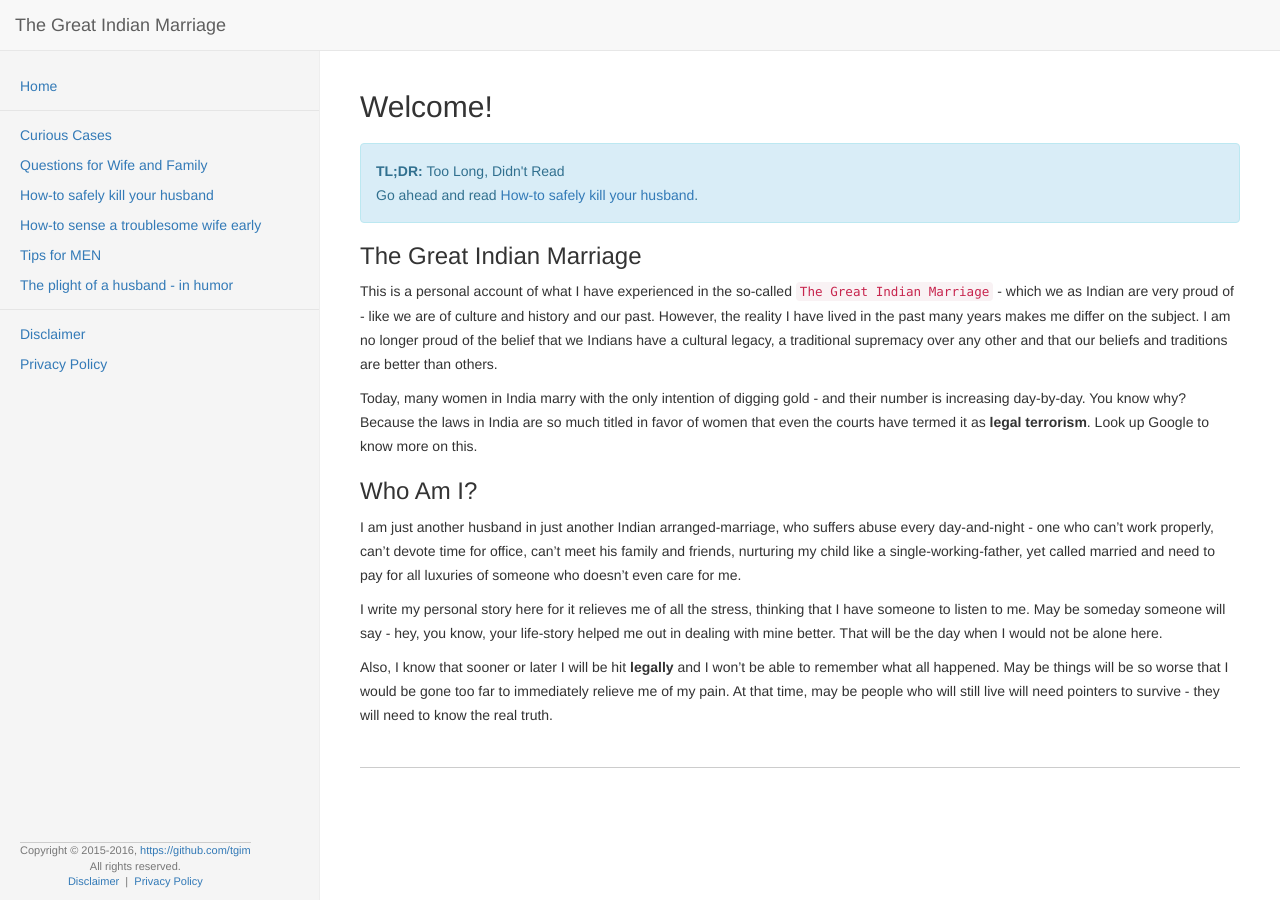
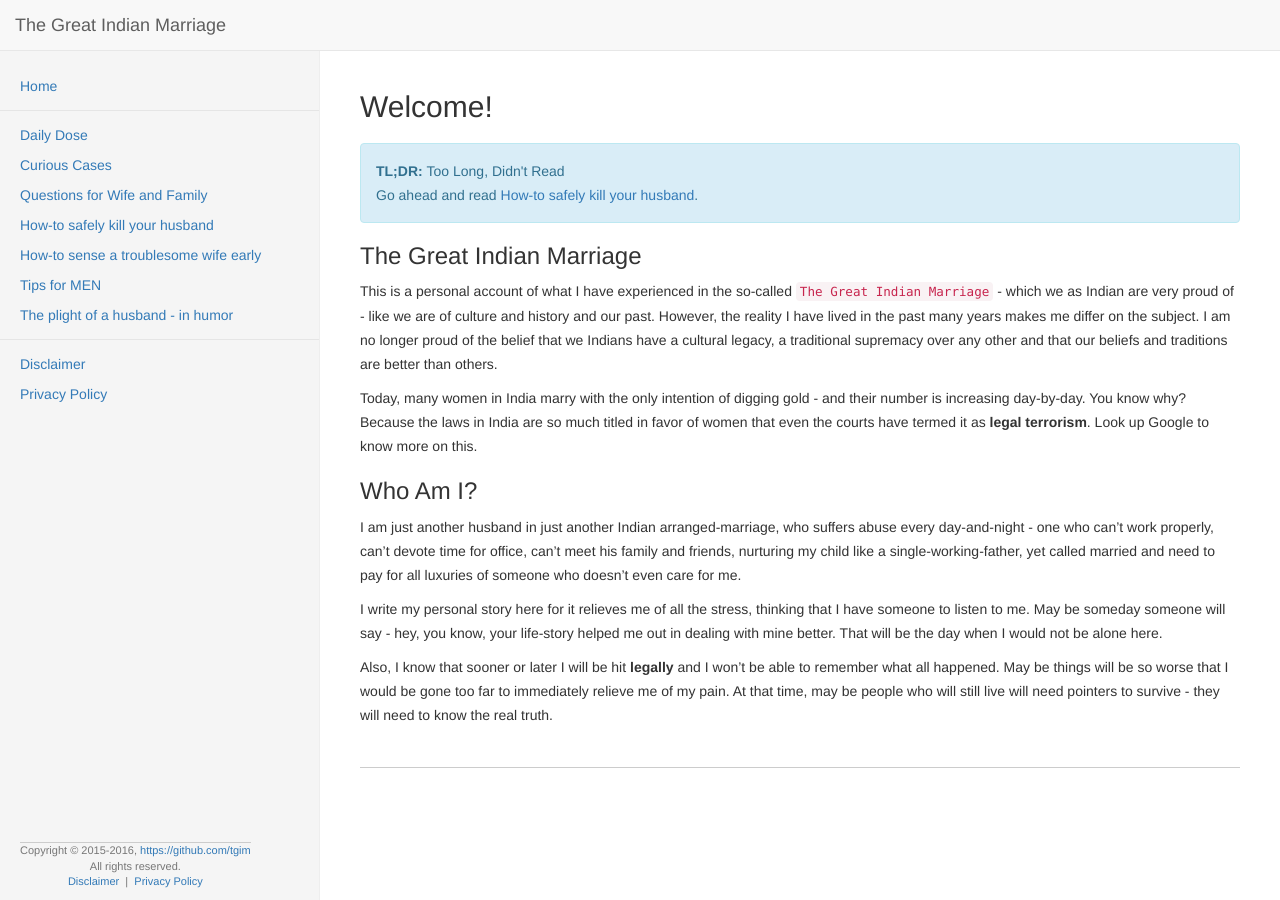
Before and after one commit to tgim/tgim.github.io, a Jekyll site: the page built from index.md, in a window 1280 px wide. Built offline with Jekyll 4.4.1, drawn with Linux system fonts in a browser that asks for light colours; nearby versions of some CDN libraries; comment, search, counter and statistics services are not loaded.

Commit message:
Update sidenav.html

```diff
--- a/_includes/sidenav.html
+++ b/_includes/sidenav.html
@@ -1,6 +1,7 @@
 <ul class="nav nav-sidebar">
 	<li><a href="/index.html">Home</a></li>
 	<li class="nav-divider"></li>
+	<li><a href="/daily.html">Daily Dose</a></li>
 	<li><a href="/cases.html">Curious Cases</a></li>
 	<li><a href="/questions.html">Questions for Wife and Family</a></li>
 	<li><a href="/kill.html">How-to safely kill your husband</a></li>
```
